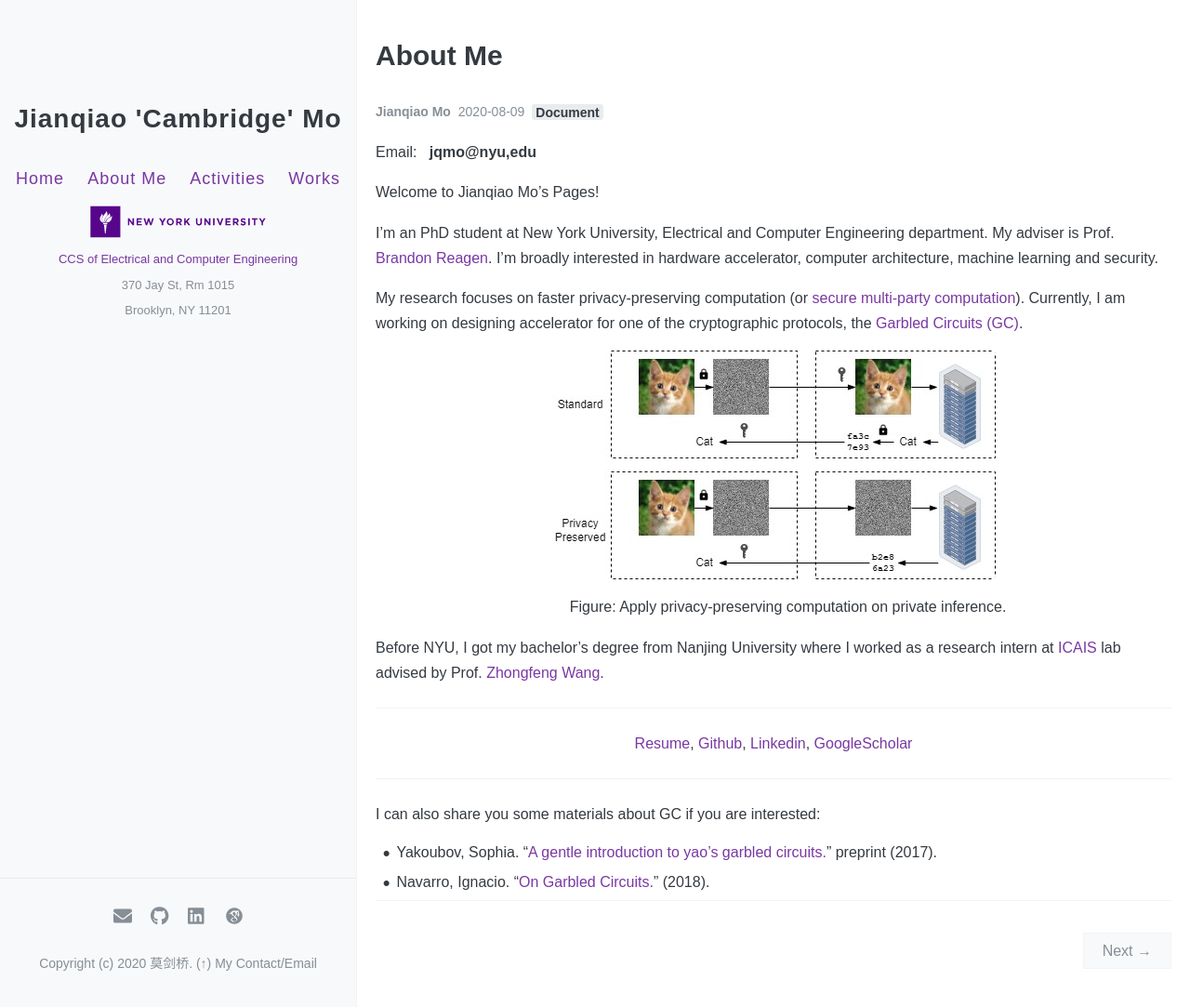
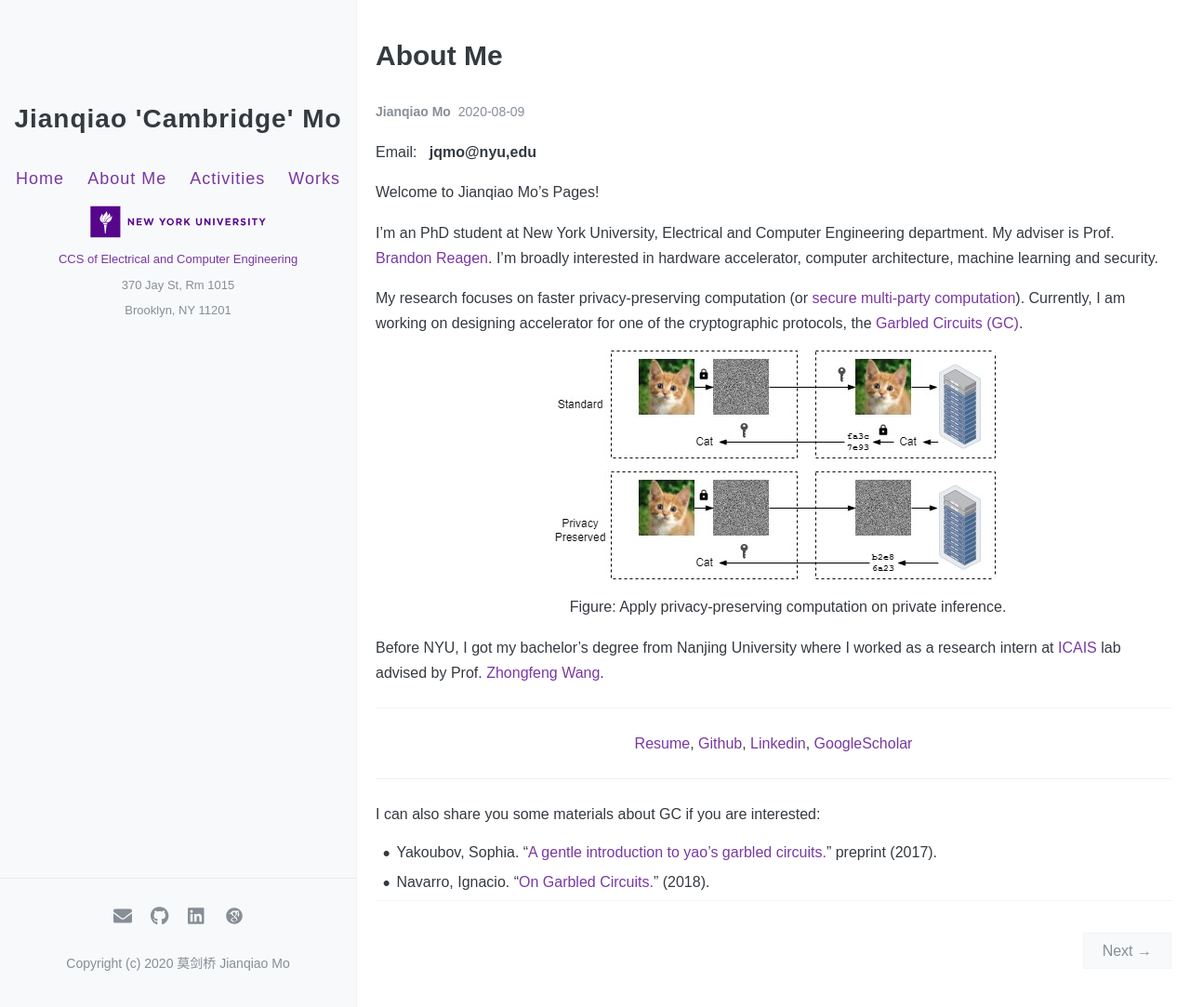
Before and after one commit to jianqiaomo/mywebpage, a Jekyll site: the page built from _posts/2020-08-09-about.md, in a window 1280 px wide and 1084 px high. Shown: the whole window at 93% size. Built offline with Jekyll 4.4.1, drawn with Linux system fonts in a browser that asks for light colours; comment, search, counter and statistics services are not loaded.

Commit message:
remove redundant

```diff
--- a/_config.yml
+++ b/_config.yml
@@ -68,7 +68,7 @@ footer-links:
   youtube: # channel/<your_long_string> or user/<user-name>
 
 # 站点页脚的文字
-footer-text: Copyright (c) 2020 莫剑桥.   (↑) My Contact/Email
+footer-text: Copyright (c) 2020 莫剑桥 Jianqiao Mo
 
 #
 # 评论，注意，请不要同时添加多种不同的评论区
--- a/_posts/2020-08-09-about.md
+++ b/_posts/2020-08-09-about.md
@@ -3,7 +3,6 @@ layout: post
 title: About Me
 date: 2020-08-09
 author: Jianqiao Mo
-tags: [Document]
 comments: true
 toc: false
 pinned: true
```
